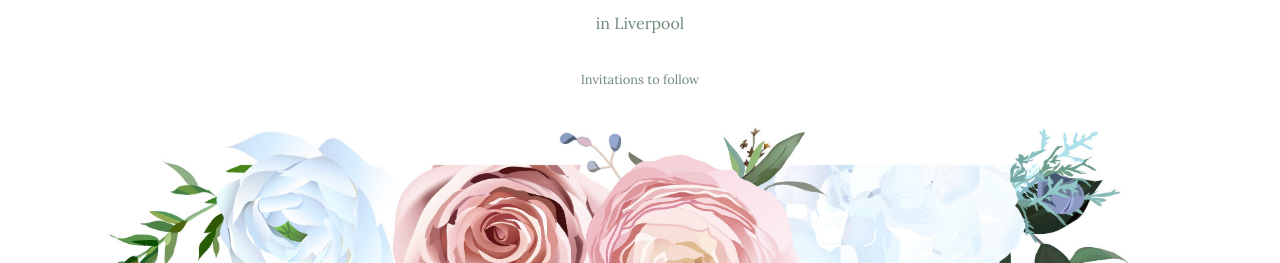
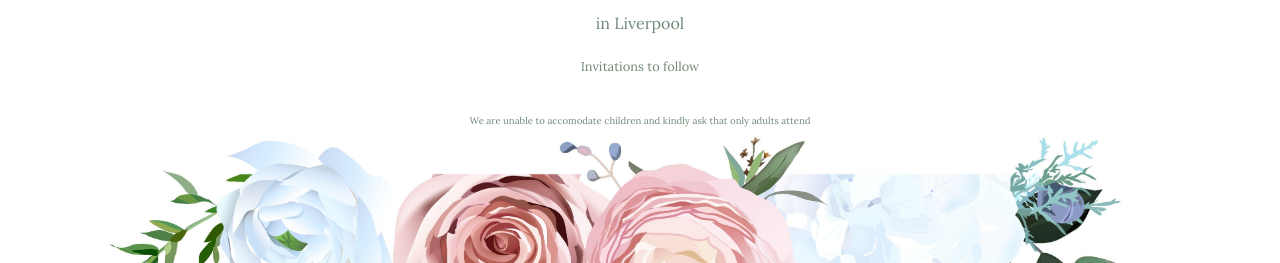
Before and after one commit to sean-duffy/wedding-website, a plain HTML site: page index.html in a window 1280 px wide. Shown: the part 689-952 px from the top of the page. Drawn offline with Linux system fonts and the light colour scheme; a web font is replaced by a local one.

Commit message:
Add no kids disclaimer

```diff
--- a/index.html
+++ b/index.html
@@ -30,7 +30,12 @@
         </h2>
         <p>22<sup>nd</sup> of June 2024</p>
         <p>in Liverpool</p>
-        <p class="ps">Invitations to follow</p>
+        <p class="ps">
+          Invitations to follow
+        </p>
+        <p class="nokids">
+          We are unable to accomodate children and kindly ask that only adults attend
+        </p>
       </div>
       <div class="top-bottom-image">
         <img src="bottom.jpeg">
--- a/styles.css
+++ b/styles.css
@@ -55,8 +55,15 @@ h2 {
 }
 
 .ps {
-    margin: 6em auto 0 auto;
+    margin: 4em auto 0 auto;
     font-size: 2em;
+    font-weight: 300;
+    vertical-align: bottom;
+}
+
+.nokids {
+    margin: 2em auto 0 auto;
+    font-size: 1.5em;
     font-weight: 300;
     vertical-align: bottom;
 }
@@ -86,7 +93,11 @@ h2 {
     }
 
     .ps {
-        margin: 3em 0 3em 0;
+        margin: 2em 0 3em 0;
+    }
+
+    .nokids {
+        margin: 0 auto 1em auto;
     }
 
     .container {
```
